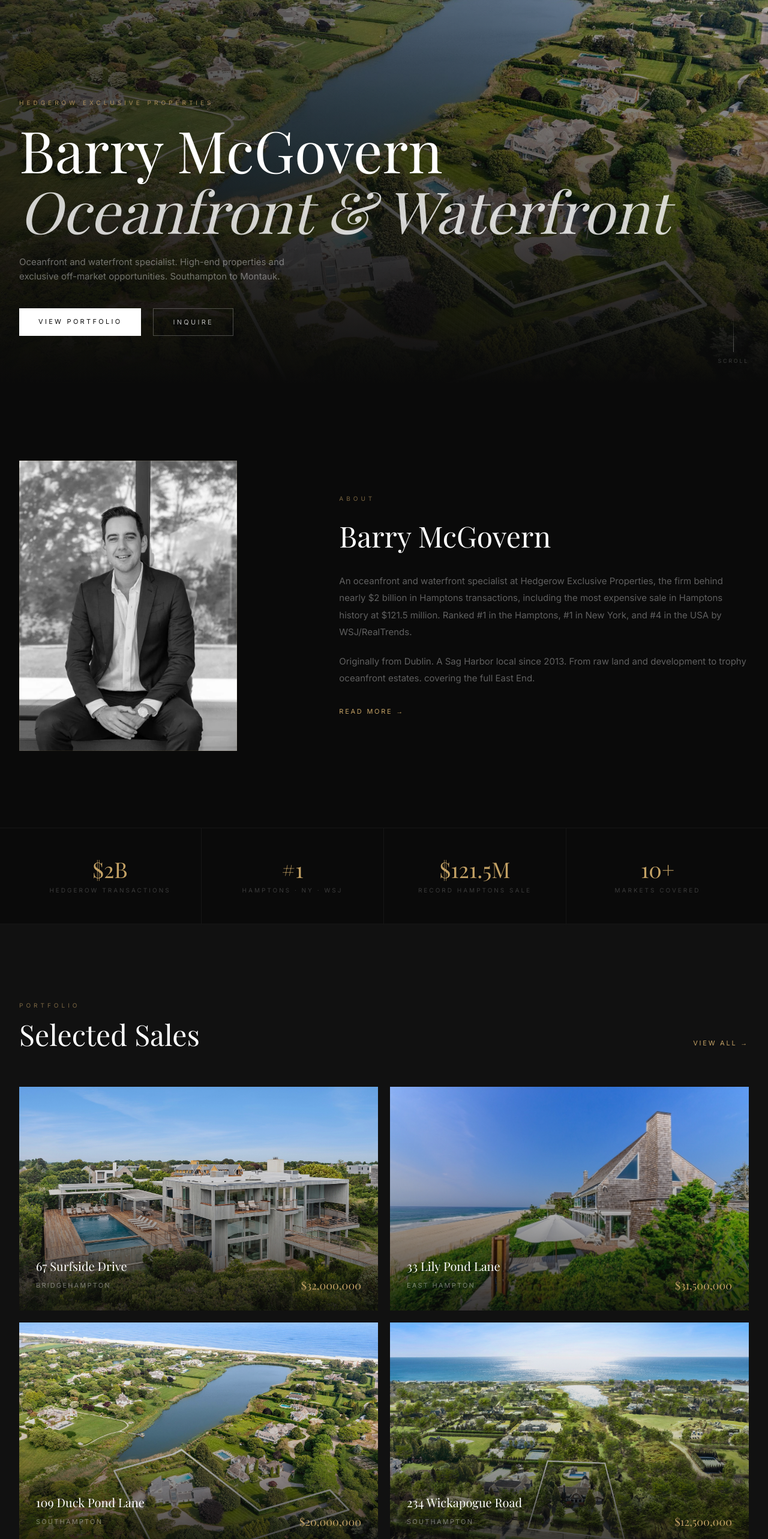
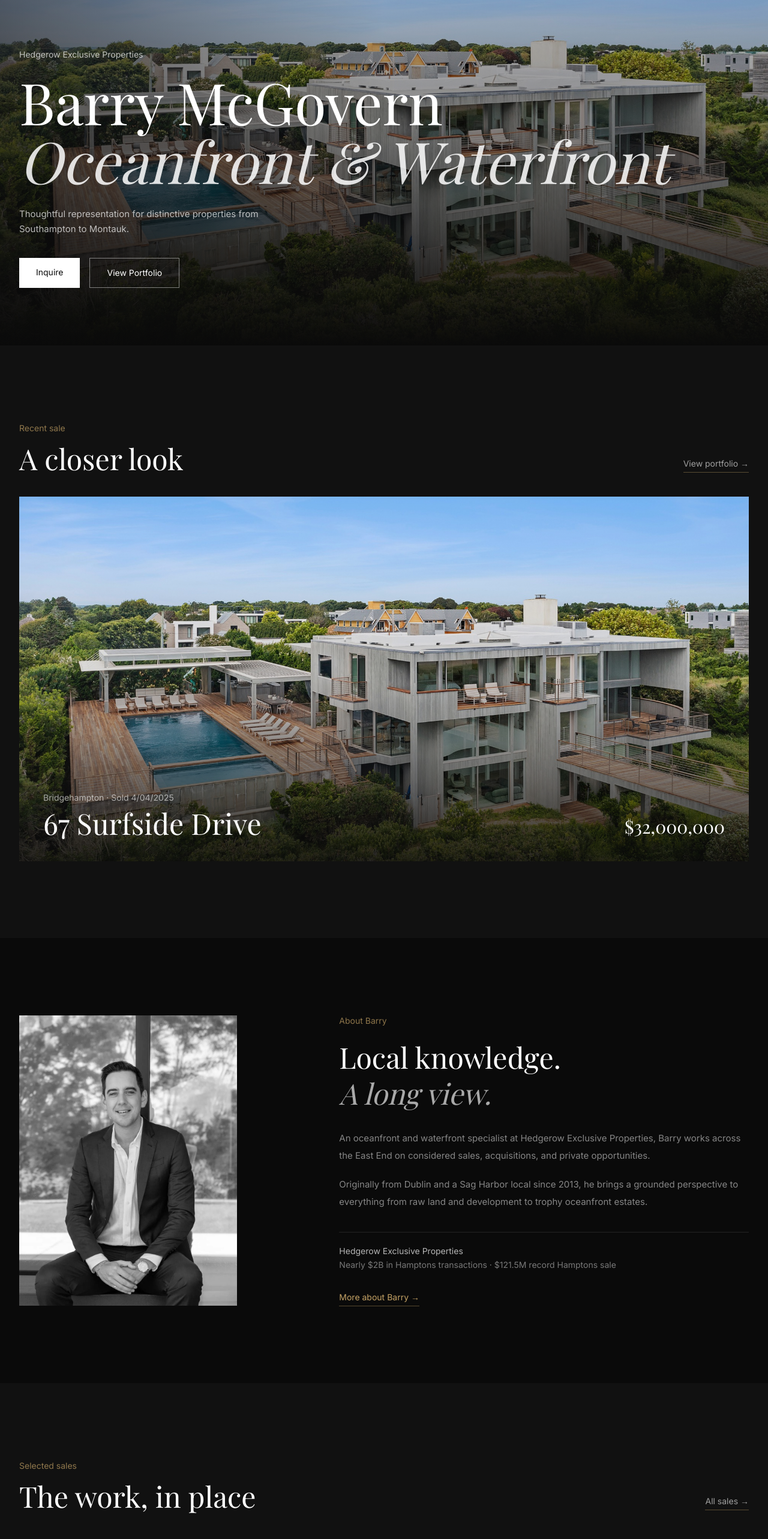
Before and after one commit to barrymcgovernd18/hamptonshomes-ai, a Next.js app in the folder hamptonshomes-ai/: page / in a window 1280 px wide. Shown: the part 160-2726 px from the top of the page at 60% size. Built offline with nearby package versions, Linux system fonts and the light colour scheme; a web font is replaced by a local one.

Commit message:
Refine homepage toward an editorial East End presentation

```diff
--- a/hamptonshomes-ai/src/app/page.tsx
+++ b/hamptonshomes-ai/src/app/page.tsx
@@ -4,287 +4,194 @@ import { notableSales } from "@/lib/sales";
 import { areas } from "@/lib/areas";
 
 export default function Home() {
-  const featured = notableSales.filter((s) => s.image).slice(0, 4);
+  const featuredSale = notableSales[0];
+  const supportingSales = notableSales
+    .filter((sale) => sale.image && sale.slug !== featuredSale.slug)
+    .slice(0, 3);
+  const townAreas = areas.slice(0, 4);
 
   return (
     <>
-      {/* Hero. cinematic property background */}
-      <section className="relative h-screen flex items-end overflow-hidden">
+      {/* Hero: let the property lead. */}
+      <section className="relative flex min-h-[720px] h-[92svh] max-h-[980px] items-end overflow-hidden">
         <Image
-          src="/images/hero-property.jpg"
-          alt="Luxury Hamptons waterfront estate"
+          src="/images/67-surfside.jpg"
+          alt="Oceanfront estate on Surfside Drive in Bridgehampton"
           fill
           className="object-cover"
           priority
           quality={90}
+          sizes="100vw"
         />
-        <div className="absolute inset-0 bg-gradient-to-t from-black via-black/50 to-black/20" />
-        <div className="absolute inset-0 bg-gradient-to-r from-black/60 to-transparent" />
-
-        <div className="relative z-10 max-w-7xl mx-auto px-8 pb-20 w-full">
-          <p className="text-gold text-[10px] tracking-[0.5em] uppercase mb-5 opacity-80">
-            Hedgerow Exclusive Properties
-          </p>
-          <h1 className="font-serif text-5xl md:text-7xl lg:text-8xl text-white leading-[1.05] mb-6">
+        <div className="absolute inset-0 bg-gradient-to-t from-black via-black/45 to-black/10" />
+        <div className="absolute inset-0 bg-gradient-to-r from-black/50 via-transparent to-transparent" />
+        <div className="relative z-10 mx-auto w-full max-w-7xl px-8 pb-20 md:pb-24">
+          <p className="mb-5 text-sm text-white/70">Hedgerow Exclusive Properties</p>
+          <h1 className="font-serif text-5xl leading-[1.02] text-white md:text-7xl lg:text-8xl">
             Barry McGovern
             <br />
-            <span className="italic font-normal text-white/80">Oceanfront &amp; Waterfront</span>
+            <span className="font-normal italic text-white/85">Oceanfront &amp; Waterfront</span>
           </h1>
-          <p className="text-white/40 text-[15px] leading-relaxed max-w-md mb-10">
-            Oceanfront and waterfront specialist. High-end properties
-            and exclusive off-market opportunities. Southampton to Montauk.
+          <p className="mt-7 max-w-md text-[15px] leading-relaxed text-white/70">
+            Thoughtful representation for distinctive properties from Southampton to Montauk.
           </p>
-          <div className="flex gap-5">
-            <Link
-              href="/sales"
-              className="bg-white text-black px-8 py-3.5 text-[11px] tracking-[0.3em] uppercase hover:bg-gold hover:text-black transition-all duration-500"
-            >
-              View Portfolio
-            </Link>
-            <Link
-              href="/contact"
-              className="border border-white/25 text-white/70 px-8 py-3.5 text-[11px] tracking-[0.3em] uppercase hover:border-gold hover:text-gold transition-all duration-500"
-            >
+          <div className="mt-9 flex flex-wrap gap-4">
+            <Link href="/contact" className="bg-white px-7 py-3.5 text-sm text-black transition-colors duration-500 hover:bg-gold">
               Inquire
             </Link>
-          </div>
-        </div>
-
-        {/* Scroll indicator */}
-        <div className="absolute bottom-8 right-8 z-10 hidden md:block">
-          <div className="w-px h-16 bg-gradient-to-b from-transparent to-white/30 mx-auto mb-2" />
-          <p className="text-white/20 text-[9px] tracking-[0.3em] uppercase">Scroll</p>
-        </div>
-      </section>
-
-      {/* Intro. agent section */}
-      <section className="bg-black py-32">
-        <div className="max-w-7xl mx-auto px-8">
-          <div className="grid md:grid-cols-12 gap-16 items-center">
-            <div className="md:col-span-4">
-              <div className="relative">
-                <Image
-                  src="/images/barry-mcgovern.jpg"
-                  alt="Barry McGovern"
-                  width={450}
-                  height={560}
-                  className="object-cover w-full grayscale hover:grayscale-0 transition-all duration-1000"
-                />
-                <div className="absolute inset-0 border border-gold/10" />
-              </div>
-            </div>
-            <div className="md:col-span-7 md:col-start-6">
-              <p className="text-gold/60 text-[10px] tracking-[0.5em] uppercase mb-6">About</p>
-              <h2 className="font-serif text-4xl md:text-5xl text-white leading-tight mb-8">
-                Barry McGovern
-              </h2>
-              <div className="space-y-5 text-white/35 text-[15px] leading-[1.9]">
-                <p>
-                  An oceanfront and waterfront specialist at Hedgerow Exclusive Properties, the firm
-                  behind nearly $2 billion in Hamptons transactions, including the most expensive sale in
-                  Hamptons history at $121.5 million. Ranked #1 in the Hamptons, #1 in New York, and #4 in
-                  the USA by WSJ/RealTrends.
-                </p>
-                <p>
-                  Originally from Dublin. A Sag Harbor local since 2013. From raw land and development
-                  to trophy oceanfront estates. covering the full East End.
-                </p>
-              </div>
-              <Link
-                href="/about"
-                className="inline-block mt-8 text-gold text-[11px] tracking-[0.25em] uppercase hover:text-gold-light transition-colors duration-500"
-              >
-                Read More →
-              </Link>
-            </div>
-          </div>
-        </div>
-      </section>
-
-      {/* Stats */}
-      <section className="bg-black border-y border-white/5">
-        <div className="max-w-7xl mx-auto px-8">
-          <div className="grid grid-cols-2 md:grid-cols-4">
-            {[
-              { value: "$2B", label: "Hedgerow Transactions" },
-              { value: "#1", label: "Hamptons · NY · WSJ" },
-              { value: "$121.5M", label: "Record Hamptons Sale" },
-              { value: "10+", label: "Markets Covered" },
-            ].map((stat, i) => (
-              <div
-                key={stat.label}
-                className={`py-12 text-center ${
-                  i < 3 ? "border-r border-white/5" : ""
-                }`}
-              >
-                <p className="font-serif text-4xl text-gold mb-2">{stat.value}</p>
-                <p className="text-white/20 text-[10px] tracking-[0.3em] uppercase">{stat.label}</p>
-              </div>
-            ))}
-          </div>
-        </div>
-      </section>
-
-      {/* Featured portfolio */}
-      <section className="bg-black-light py-32">
-        <div className="max-w-7xl mx-auto px-8">
-          <div className="flex justify-between items-end mb-16">
-            <div>
-              <p className="text-gold/60 text-[10px] tracking-[0.5em] uppercase mb-4">Portfolio</p>
-              <h2 className="font-serif text-4xl md:text-5xl text-white">Selected Sales</h2>
-            </div>
-            <Link
-              href="/sales"
-              className="hidden md:block text-gold text-[11px] tracking-[0.25em] uppercase hover:text-gold-light transition-colors duration-500"
-            >
-              View All →
-            </Link>
-          </div>
-
-          <div className="grid md:grid-cols-2 gap-5">
-            {featured.map((sale) => (
-              <Link
-                key={sale.slug}
-                href="/sales"
-                className="group relative aspect-[16/10] overflow-hidden block"
-              >
-                <Image
-                  src={sale.image!}
-                  alt={`${sale.address}, ${sale.area}`}
-                  fill
-                  className="object-cover group-hover:scale-105 transition-transform duration-1000"
-                  sizes="(max-width: 768px) 100vw, 50vw"
-                />
-                <div className="absolute inset-0 bg-gradient-to-t from-black/80 via-black/20 to-transparent" />
-                <div className="absolute bottom-0 left-0 right-0 p-7">
-                  <p className="font-serif text-xl text-white mb-1">{sale.address}</p>
-                  <div className="flex justify-between items-center">
-                    <p className="text-white/40 text-[11px] tracking-[0.2em] uppercase">{sale.area}</p>
-                    <p className="font-serif text-lg text-gold">{sale.price}</p>
-                  </div>
-                </div>
-              </Link>
-            ))}
-          </div>
-
-          <div className="md:hidden text-center mt-10">
-            <Link
-              href="/sales"
-              className="text-gold text-[11px] tracking-[0.25em] uppercase"
-            >
-              View All Sales →
+            <Link href="/sales" className="border border-white/45 px-7 py-3.5 text-sm text-white transition-colors duration-500 hover:border-white hover:bg-white/10">
+              View Portfolio
             </Link>
           </div>
         </div>
       </section>
 
-      {/* Second photo + areas */}
+      {/* Lead with proof, before the geography. */}
+      <section className="bg-black-light py-24 md:py-32">
+        <div className="mx-auto max-w-7xl px-8">
+          <div className="mb-10 flex items-end justify-between gap-8">
+            <div>
+              <p className="mb-4 text-sm text-gold/70">Recent sale</p>
+              <h2 className="font-serif text-4xl text-white md:text-5xl">A closer look</h2>
+            </div>
+            <Link href="/sales" className="hidden border-b border-gold/40 pb-1 text-sm text-white/60 transition-colors hover:text-gold md:block">
+              View portfolio <span aria-hidden="true">→</span>
+            </Link>
+          </div>
+          <Link href="/sales" className="group relative block aspect-[16/10] overflow-hidden md:aspect-[2/1]">
+            <Image
+              src={featuredSale.image!}
+              alt={`${featuredSale.address}, ${featuredSale.area}`}
+              fill
+              className="object-cover transition-transform duration-1000 group-hover:scale-[1.03]"
+              sizes="(max-width: 768px) 100vw, 1200px"
+            />
+            <div className="absolute inset-0 bg-gradient-to-t from-black/85 via-black/15 to-transparent" />
+            <div className="absolute bottom-0 left-0 right-0 flex flex-col gap-5 p-6 md:flex-row md:items-end md:justify-between md:p-10">
+              <div>
+                <p className="mb-2 text-sm text-white/60">{featuredSale.area} · {featuredSale.status}</p>
+                <h3 className="font-serif text-3xl text-white md:text-5xl">{featuredSale.address}</h3>
+              </div>
+              <p className="font-serif text-2xl text-white md:text-3xl">{featuredSale.price}</p>
+            </div>
+          </Link>
+        </div>
+      </section>
+
+      {/* About: Barry has a human, quieter presence here. */}
       <section className="bg-black py-32">
-        <div className="max-w-7xl mx-auto px-8">
-          <div className="grid md:grid-cols-12 gap-16 items-center">
-            <div className="md:col-span-6">
-              <p className="text-gold/60 text-[10px] tracking-[0.5em] uppercase mb-4">Coverage</p>
-              <h2 className="font-serif text-4xl md:text-5xl text-white mb-12 leading-tight">
-                Southampton
-                <br />
-                <span className="italic font-normal text-white/60">to Montauk</span>
+        <div className="mx-auto grid max-w-7xl items-center gap-14 px-8 md:grid-cols-12 md:gap-16">
+          <div className="md:col-span-4">
+            <Image src="/images/barry-mcgovern.jpg" alt="Barry McGovern" width={450} height={560} className="h-auto w-full object-cover" />
+          </div>
+          <div className="md:col-span-7 md:col-start-6">
+            <p className="mb-5 text-sm text-gold/70">About Barry</p>
+            <h2 className="mb-8 font-serif text-4xl leading-tight text-white md:text-5xl">
+              Local knowledge.<br />
+              <span className="font-normal italic text-white/65">A long view.</span>
+            </h2>
+            <div className="space-y-5 text-[15px] leading-[1.9] text-white/50">
+              <p>An oceanfront and waterfront specialist at Hedgerow Exclusive Properties, Barry works across the East End on considered sales, acquisitions, and private opportunities.</p>
+              <p>Originally from Dublin and a Sag Harbor local since 2013, he brings a grounded perspective to everything from raw land and development to trophy oceanfront estates.</p>
+            </div>
+            <div className="mt-9 border-t border-white/10 pt-5 text-sm leading-relaxed text-white/45">
+              <span className="text-white/70">Hedgerow Exclusive Properties</span><br />
+              Nearly $2B in Hamptons transactions · $121.5M record Hamptons sale
+            </div>
+            <Link href="/about" className="mt-8 inline-block border-b border-gold/40 pb-1 text-sm text-gold transition-colors hover:text-gold-light">
+              More about Barry <span aria-hidden="true">→</span>
+            </Link>
+          </div>
+        </div>
+      </section>
+
+      {/* Selected sales: a simple photographic edit. */}
+      <section className="bg-black-light py-24 md:py-32">
+        <div className="mx-auto max-w-7xl px-8">
+          <div className="mb-12 flex items-end justify-between gap-8">
+            <div>
+              <p className="mb-4 text-sm text-gold/70">Selected sales</p>
+              <h2 className="font-serif text-4xl text-white md:text-5xl">The work, in place</h2>
+            </div>
+            <Link href="/sales" className="hidden border-b border-gold/40 pb-1 text-sm text-white/60 transition-colors hover:text-gold md:block">
+              All sales <span aria-hidden="true">→</span>
+            </Link>
+          </div>
+          <div className="grid gap-10 md:grid-cols-3">
+            {supportingSales.map((sale) => (
+              <Link key={sale.slug} href="/sales" className="group block">
+                <div className="relative aspect-[4/3] overflow-hidden">
+                  <Image src={sale.image!} alt={`${sale.address}, ${sale.area}`} fill className="object-cover transition-transform duration-1000 group-hover:scale-[1.03]" sizes="(max-width: 768px) 100vw, 33vw" />
+                </div>
+                <div className="mt-5 flex items-start justify-between gap-4 border-t border-white/10 pt-4">
+                  <div>
+                    <h3 className="font-serif text-xl text-white">{sale.address}</h3>
+                    <p className="mt-1 text-sm text-white/45">{sale.area} · {sale.status}</p>
+                  </div>
+                  <p className="font-serif text-lg text-white/80">{sale.price}</p>
+                </div>
+              </Link>
+            ))}
+          </div>
+          <Link href="/sales" className="mt-10 inline-block border-b border-gold/40 pb-1 text-sm text-gold md:hidden">
+            View all sales <span aria-hidden="true">→</span>
+          </Link>
+        </div>
+      </section>
+
+      {/* Coverage: useful, restrained, and unboxed. */}
+      <section className="bg-black py-32">
+        <div className="mx-auto max-w-7xl px-8">
+          <div className="grid gap-14 md:grid-cols-12 md:items-start md:gap-16">
+            <div className="md:col-span-5">
+              <p className="mb-5 text-sm text-gold/70">Coverage</p>
+              <h2 className="font-serif text-4xl leading-tight text-white md:text-5xl">
+                Southampton<br />
+                <span className="font-normal italic text-white/60">to Montauk</span>
               </h2>
-              <div className="grid grid-cols-2 gap-3">
+              <p className="mt-7 max-w-md text-[15px] leading-relaxed text-white/45">From village lanes to open ocean, Barry brings one perspective to the full East End.</p>
+            </div>
+            <div className="md:col-span-6 md:col-start-7">
+              <div className="grid grid-cols-2 gap-x-8">
                 {areas.map((area) => (
-                  <Link href={"/" + area.slug}
-                    key={area.slug}
-                    className="border border-white/5 py-4 px-5 hover:border-gold/20 transition-all duration-700 group"
-                  >
-                    <p className="text-white/30 text-[12px] tracking-[0.15em] group-hover:text-white/60 transition-colors duration-700">
-                      {area.name}
-                    </p>
-                </Link>
+                  <Link href={`/${area.slug}`} key={area.slug} className="group border-b border-white/10 py-4 text-white/55 transition-colors hover:text-white">
+                    <span className="font-serif text-lg">{area.name}</span>
+                    <span className="ml-2 text-sm text-white/25 transition-colors group-hover:text-gold/70">→</span>
+                  </Link>
                 ))}
-              </div>
-            </div>
-            <div className="md:col-span-5 md:col-start-8">
-              <div className="relative">
-                <Image
-                  src="/images/barry-mcgovern-2.jpg"
-                  alt="Barry McGovern - Hedgerow Exclusive Properties"
-                  width={500}
-                  height={650}
-                  className="object-cover w-full"
-                />
-                <div className="absolute inset-0 border border-gold/10" />
               </div>
             </div>
           </div>
         </div>
       </section>
 
-      {/* Areas */}
-      <section className="py-20">
-        <div className="max-w-7xl mx-auto px-8 text-center">
-          <p className="text-gold/60 text-[10px] tracking-[0.5em] uppercase mb-4">Explore by Area</p>
-          <h2 className="font-serif text-3xl md:text-5xl text-white mb-16">
-            The East End
-          </h2>
-          <div className="grid grid-cols-2 md:grid-cols-4 gap-4">
-            {[
-              { name: "East Hampton", slug: "east-hampton", range: "$2M – $150M+" },
-              { name: "Sag Harbor", slug: "sag-harbor", range: "$1.5M – $35M+" },
-              { name: "Bridgehampton", slug: "bridgehampton", range: "$2M – $60M+" },
-              { name: "Sagaponack", slug: "sagaponack", range: "$3M – $100M+" },
-            ].map((a) => (
-              <Link
-                key={a.slug}
-                href={`/${a.slug}`}
-                className="border border-white/5 p-8 hover:border-gold/30 transition-all duration-700 group"
-              >
-                <p className="font-serif text-lg text-white group-hover:text-gold transition-colors duration-500">
-                  {a.name}
-                </p>
-                <p className="text-white/20 text-[11px] mt-2">{a.range}</p>
+      {/* Town edit, kept after proof and coverage. */}
+      <section className="bg-black-light py-24 md:py-32">
+        <div className="mx-auto max-w-7xl px-8 text-center">
+          <p className="mb-4 text-sm text-gold/70">Explore by area</p>
+          <h2 className="mb-14 font-serif text-4xl text-white md:text-5xl">The East End</h2>
+          <div className="grid grid-cols-2 gap-px bg-white/10 md:grid-cols-4">
+            {townAreas.map((area) => (
+              <Link key={area.slug} href={`/${area.slug}`} className="bg-black-light p-7 text-left transition-colors duration-500 hover:bg-black-mid">
+                <p className="font-serif text-xl text-white">{area.name}</p>
+                <p className="mt-2 text-sm text-white/35">{area.priceRange}</p>
               </Link>
-            ))}
-          </div>
-          <div className="mt-6 flex flex-wrap justify-center gap-4">
-            {areas.slice(4).map((area) => (
-              <Link key={area.slug} href={"/" + area.slug} className="text-white/15 text-[12px] tracking-wider uppercase hover:text-white/40">{area.name}</Link>
             ))}
           </div>
         </div>
       </section>
 
-      {/* CTA */}
-      <section className="relative py-36 overflow-hidden">
-        <Image
-          src="/images/234-wickapogue.jpg"
-          alt="Luxury Hamptons estate"
-          fill
-          className="object-cover"
-        />
-        <div className="absolute inset-0 bg-black/75" />
-        <div className="relative z-10 max-w-3xl mx-auto px-8 text-center">
-          <p className="text-gold/60 text-[10px] tracking-[0.5em] uppercase mb-6">Get Started</p>
-          <h2 className="font-serif text-4xl md:text-5xl text-white mb-6 leading-tight">
-            Ready to Make
-            <br />
-            <span className="italic font-normal text-white/70">Your Move?</span>
-          </h2>
-          <p className="text-white/30 text-[15px] mb-10 leading-relaxed max-w-lg mx-auto">
-            Confidential guidance. Complimentary valuations.
-            Whether buying or selling, every conversation starts here.
-          </p>
-          <div className="flex flex-col sm:flex-row gap-4 justify-center">
-            <a
-              href="tel:+16463390154"
-              className="bg-gold text-black px-8 py-3.5 text-[11px] tracking-[0.3em] uppercase hover:bg-gold-light transition-all duration-500"
-            >
-              646-339-0154
-            </a>
-            <Link
-              href="/contact"
-              className="border border-white/20 text-white/70 px-8 py-3.5 text-[11px] tracking-[0.3em] uppercase hover:border-gold hover:text-gold transition-all duration-500"
-            >
-              Send a Message
-            </Link>
+      {/* Closing invitation. */}
+      <section className="relative overflow-hidden py-36">
+        <Image src="/images/234-wickapogue.jpg" alt="Southampton waterfront estate" fill className="object-cover" sizes="100vw" />
+        <div className="absolute inset-0 bg-black/70" />
+        <div className="relative z-10 mx-auto max-w-3xl px-8 text-center">
+          <p className="mb-5 text-sm text-white/65">Start a conversation</p>
+          <h2 className="mb-6 font-serif text-4xl leading-tight text-white md:text-5xl">Ready to make<br /><span className="font-normal italic text-white/75">your move?</span></h2>
+          <p className="mx-auto mb-10 max-w-lg text-[15px] leading-relaxed text-white/55">Confidential guidance and complimentary valuations, whether buying or selling.</p>
+          <div className="flex flex-col justify-center gap-4 sm:flex-row">
+            <a href="tel:+16463390154" className="bg-white px-8 py-3.5 text-sm text-black transition-colors hover:bg-gold">646-339-0154</a>
+            <Link href="/contact" className="border border-white/40 px-8 py-3.5 text-sm text-white transition-colors hover:border-white hover:bg-white/10">Send a message</Link>
           </div>
         </div>
       </section>
```
